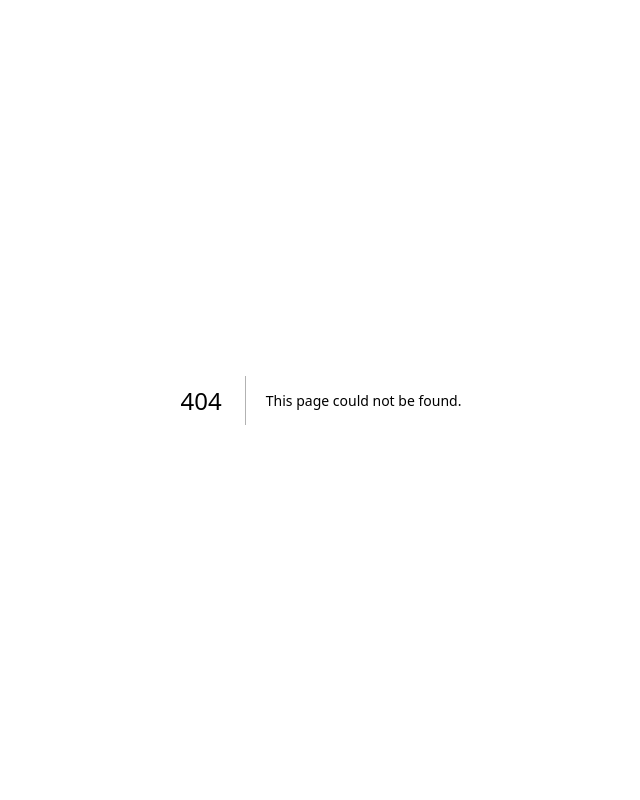
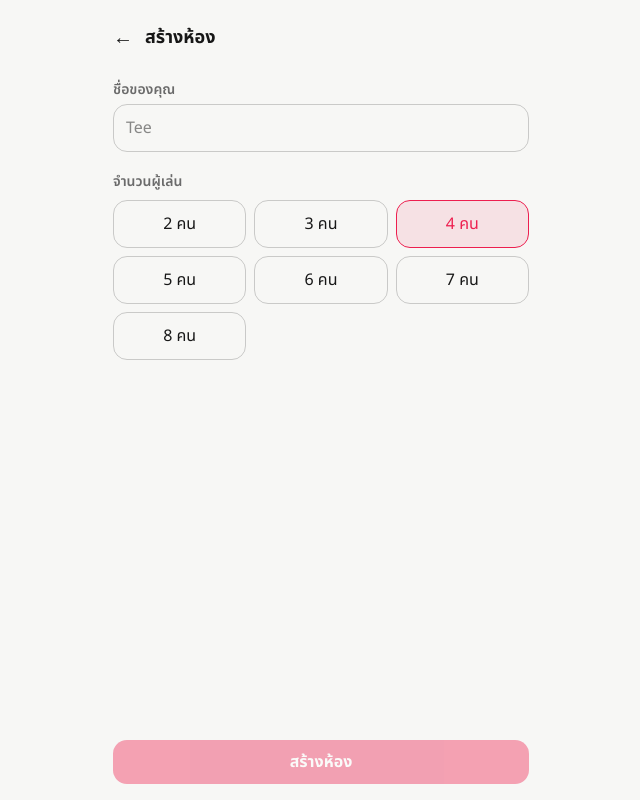
Before and after one commit to plem7106-glitch/MuffinTime, a Next.js app: page /create in a window 1280 px wide. Before the commit this address had no page. Shown: the whole page, without its empty margins (319-959 px from the left). Built offline with nearby package versions, Linux system fonts and the light colour scheme.

Commit message:
feat: build Create Room screen

```diff
--- /dev/null
+++ b/app/create/page.tsx
@@ -0,0 +1,71 @@
+'use client';
+
+import Link from 'next/link';
+import { useRouter } from 'next/navigation';
+import { useState } from 'react';
+import { useGameSession } from '../../lib/session';
+import { PrimaryButton } from '../../components/ui/PrimaryButton';
+
+const PLAYER_COUNTS = [2, 3, 4, 5, 6, 7, 8];
+
+export default function CreateRoomPage() {
+  const router = useRouter();
+  const { createRoom } = useGameSession();
+  const [name, setName] = useState('');
+  const [maxPlayers, setMaxPlayers] = useState(4);
+
+  function handleSubmit() {
+    if (!name.trim()) return;
+    const code = createRoom(name.trim(), maxPlayers);
+    router.push(`/room/${code}`);
+  }
+
+  return (
+    <main className="mx-auto flex min-h-screen max-w-md flex-col gap-5 p-4">
+      <header className="flex items-center gap-3 py-2">
+        <Link href="/" aria-label="ย้อนกลับ" className="text-xl text-ink">
+          ←
+        </Link>
+        <h1 className="text-lg font-bold text-ink">สร้างห้อง</h1>
+      </header>
+
+      <label className="flex flex-col gap-1">
+        <span className="text-sm font-semibold text-ink-secondary">ชื่อของคุณ</span>
+        <input
+          value={name}
+          onChange={(e) => setName(e.target.value)}
+          placeholder="Tee"
+          className="min-h-[48px] rounded-card border border-ink/20 px-3 text-ink"
+        />
+      </label>
+
+      <div className="flex flex-col gap-2">
+        <span className="text-sm font-semibold text-ink-secondary">จำนวนผู้เล่น</span>
+        <div className="grid grid-cols-3 gap-2">
+          {PLAYER_COUNTS.map((count) => {
+            const selected = count === maxPlayers;
+            return (
+              <button
+                key={count}
+                onClick={() => setMaxPlayers(count)}
+                className={`min-h-[48px] rounded-card border text-ink ${
+                  selected ? 'border-primary bg-primary/10 text-primary' : 'border-ink/20'
+                }`}
+              >
+                {count} คน
+              </button>
+            );
+          })}
+        </div>
+      </div>
+
+      <PrimaryButton
+        className="mt-auto"
+        disabled={!name.trim()}
+        onClick={handleSubmit}
+      >
+        สร้างห้อง
+      </PrimaryButton>
+    </main>
+  );
+}
```
